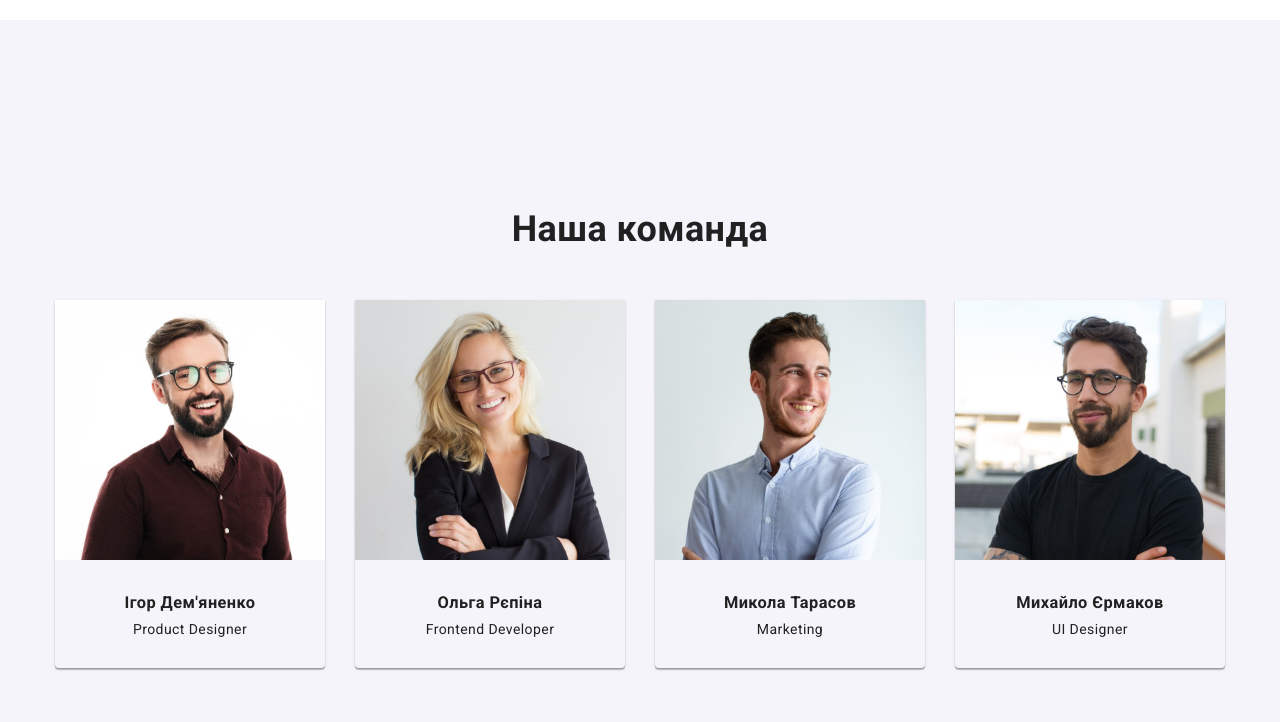
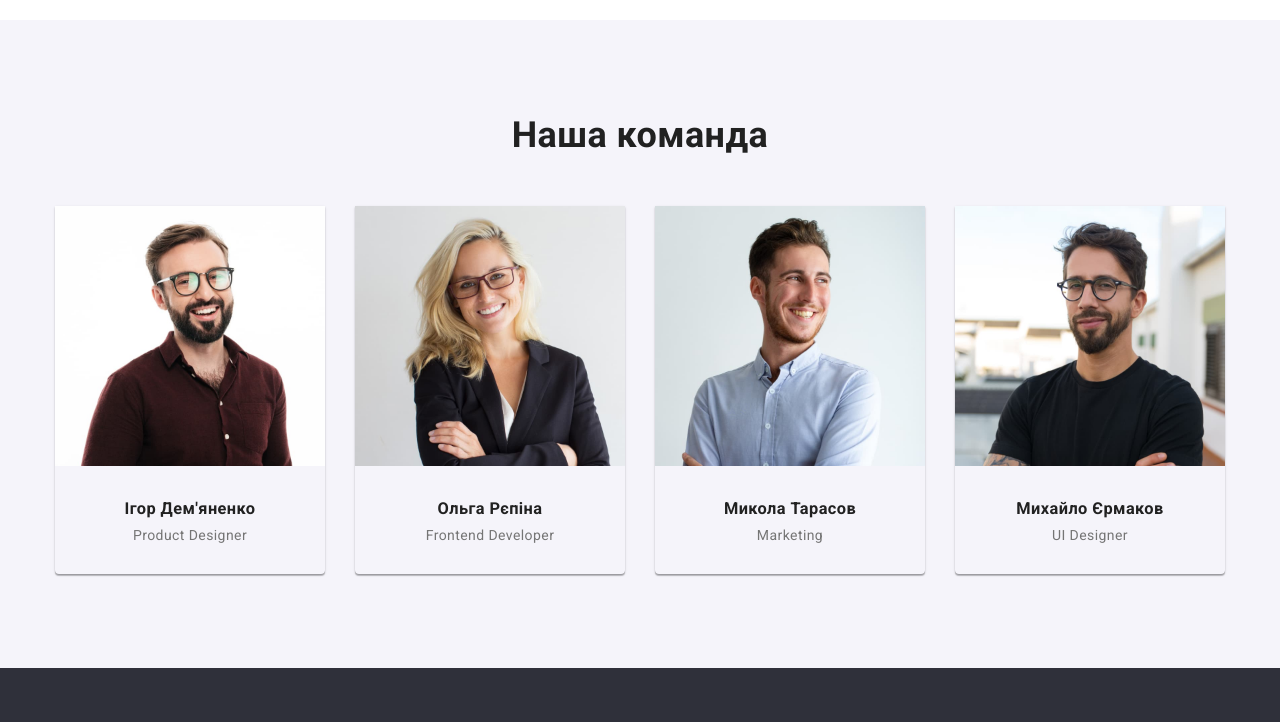
Before and after one commit to NeosFCDD/goit-markup-hw-03, a plain HTML site: page index.html in a window 1280 px wide. Shown: the part 1410-2132 px from the top of the page. Drawn offline with nearby package versions, Linux system fonts and the light colour scheme.

Commit message:
Update styles.css

```diff
--- a/css/styles.css
+++ b/css/styles.css
@@ -274,9 +274,6 @@ body {
     text-align: center;
 }
 
-.team-item {
-    padding-top: 94px;
-}
 
 .second-header {
     font-weight: 700;
@@ -308,6 +305,10 @@ body {
 .team-mate > p {
     margin-top: 10px;
     padding-bottom: 30px;
+}
+
+.team-mate p {
+    color: var(--add-text-color);
 }
 
 /* Footer section */
```
